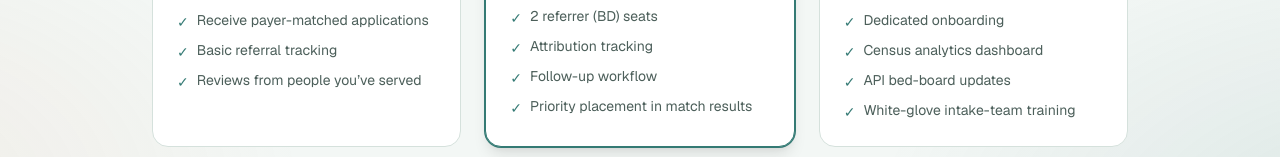
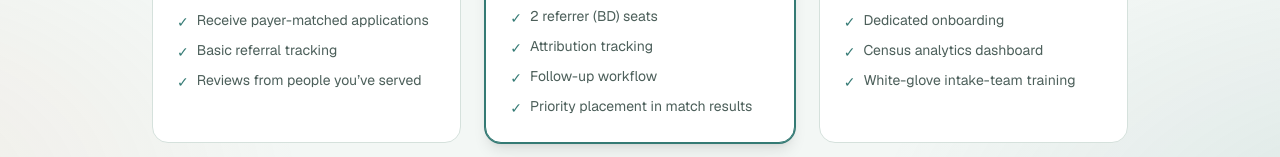
Before and after one commit to Nddowling/wellness-companion, a Next.js app: page /pricing in a window 1280 px wide. Shown: the part 643-800 px from the top of the page. Built offline with nearby package versions, Linux system fonts and the light colour scheme; no server answers.

Commit message:
Drop 'API bed-board updates' from Anchor tier features
Co-Authored-By: Claude Opus 4.8 (1M context) <noreply@anthropic.com>

```diff
--- a/src/app/(public)/for-providers/page.tsx
+++ b/src/app/(public)/for-providers/page.tsx
@@ -82,7 +82,6 @@ const TIERS: Tier[] = [
       'Unlimited referrer seats',
       'Dedicated onboarding',
       'Census analytics dashboard',
-      'API bed-board updates',
       'White-glove intake training',
     ],
     cta: { label: 'Start Anchor', href: '/pricing' },
--- a/src/components/PricingTable.tsx
+++ b/src/components/PricingTable.tsx
@@ -60,7 +60,6 @@ const TIERS: Tier[] = [
       'Unlimited referrer seats',
       'Dedicated onboarding',
       'Census analytics dashboard',
-      'API bed-board updates',
       'White-glove intake-team training',
     ],
   },
```
